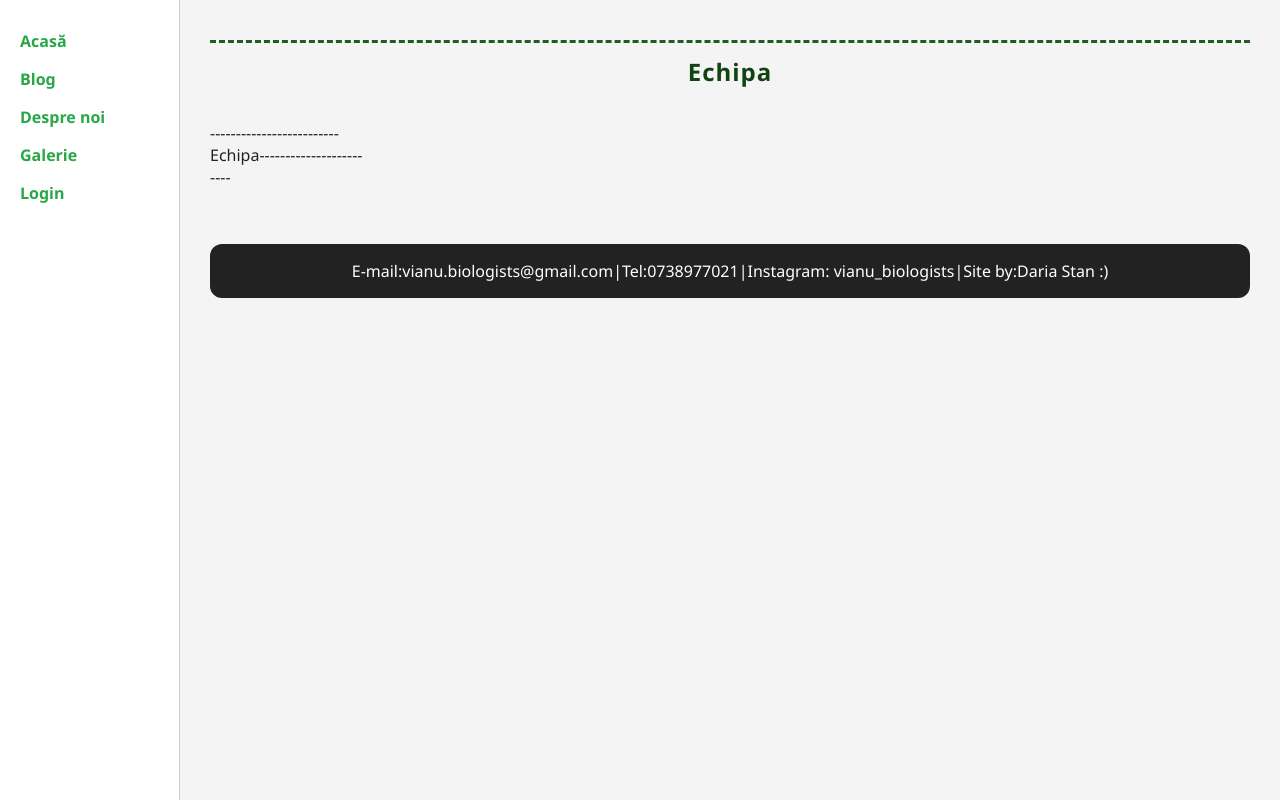
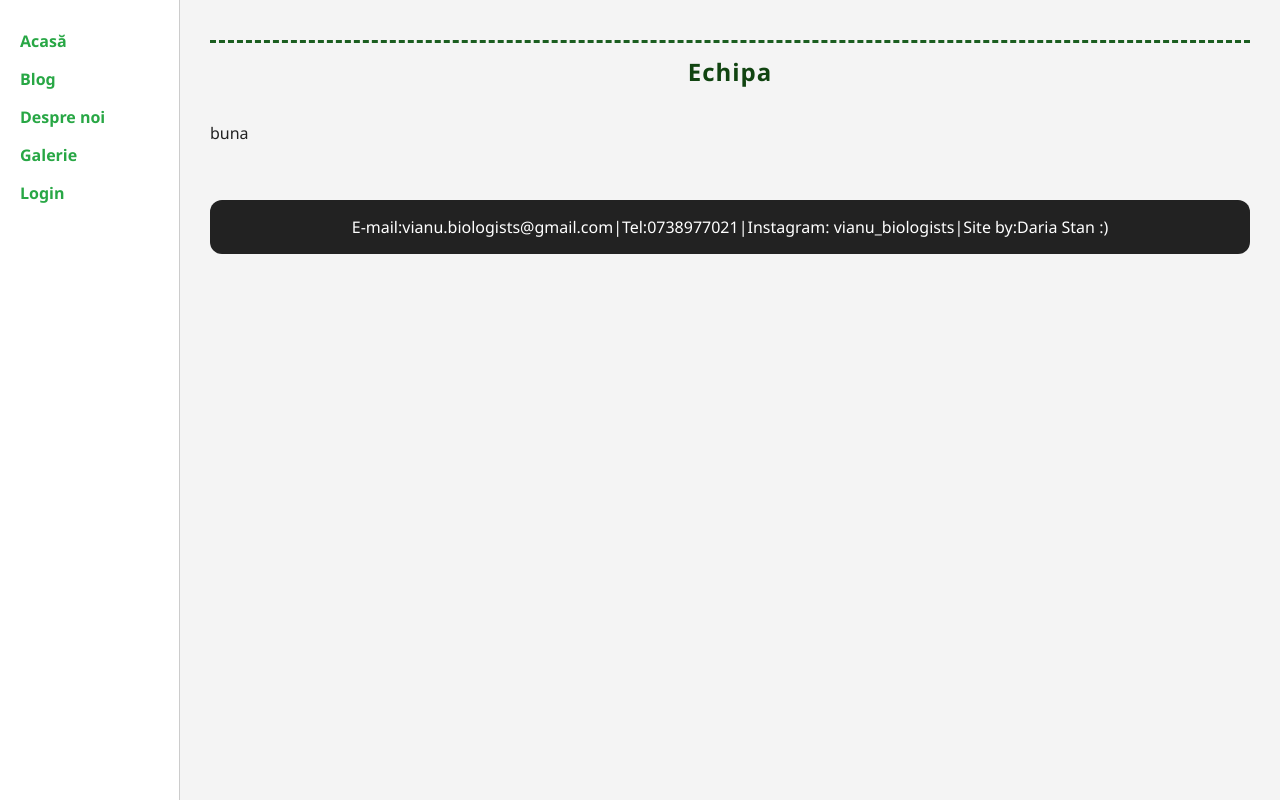
Before and after one commit to yokosumei/vianu_bio_site, a Flask app: page /about in a window 1280 px wide. Run offline with Flask 3, Linux system fonts and the light colour scheme.

Commit message:
Update about.html

```diff
--- a/templates/about.html
+++ b/templates/about.html
@@ -17,7 +17,7 @@
       </figure>
       {% endfor %}
     {% else %}
-      <p>-------------------------Echipa------------------------</p>
+      <p> buna </p>
     {% endif %}
   </div>
 </section>
```
